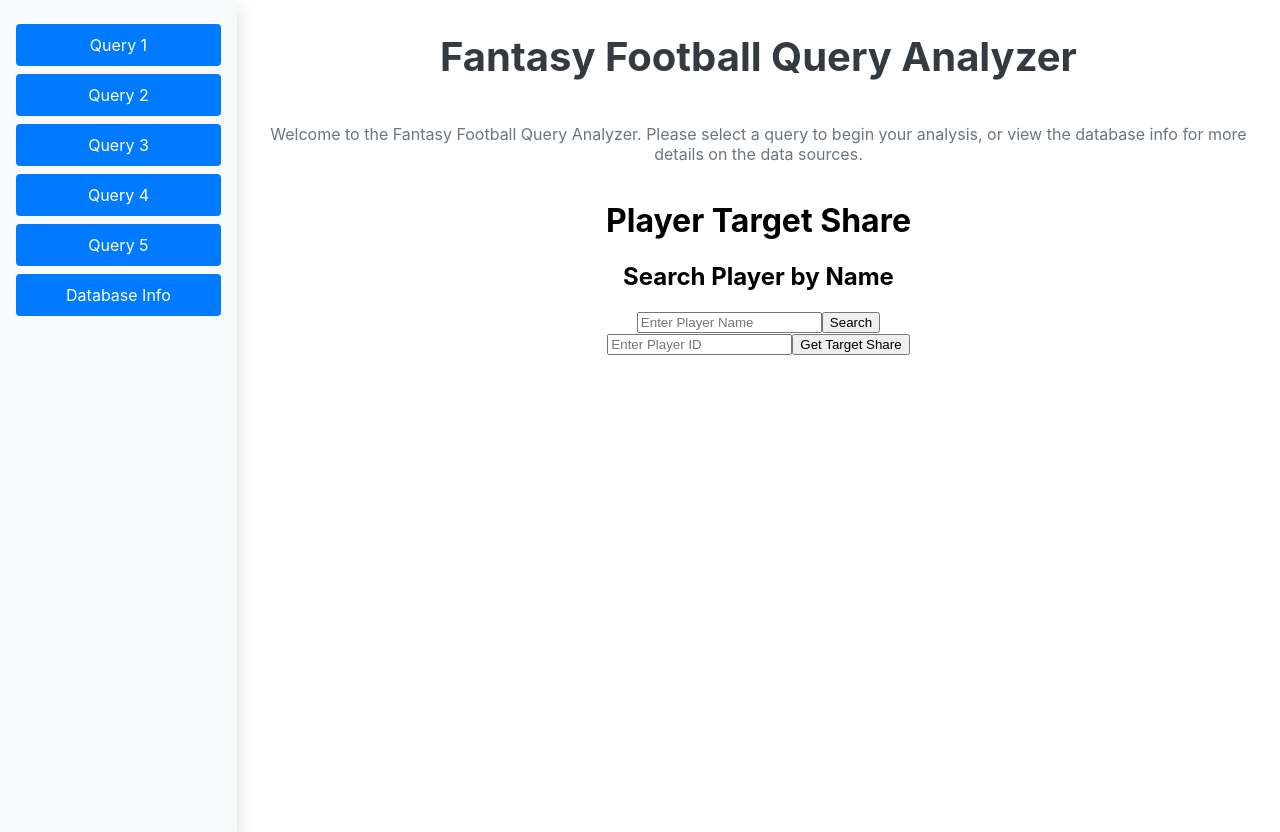
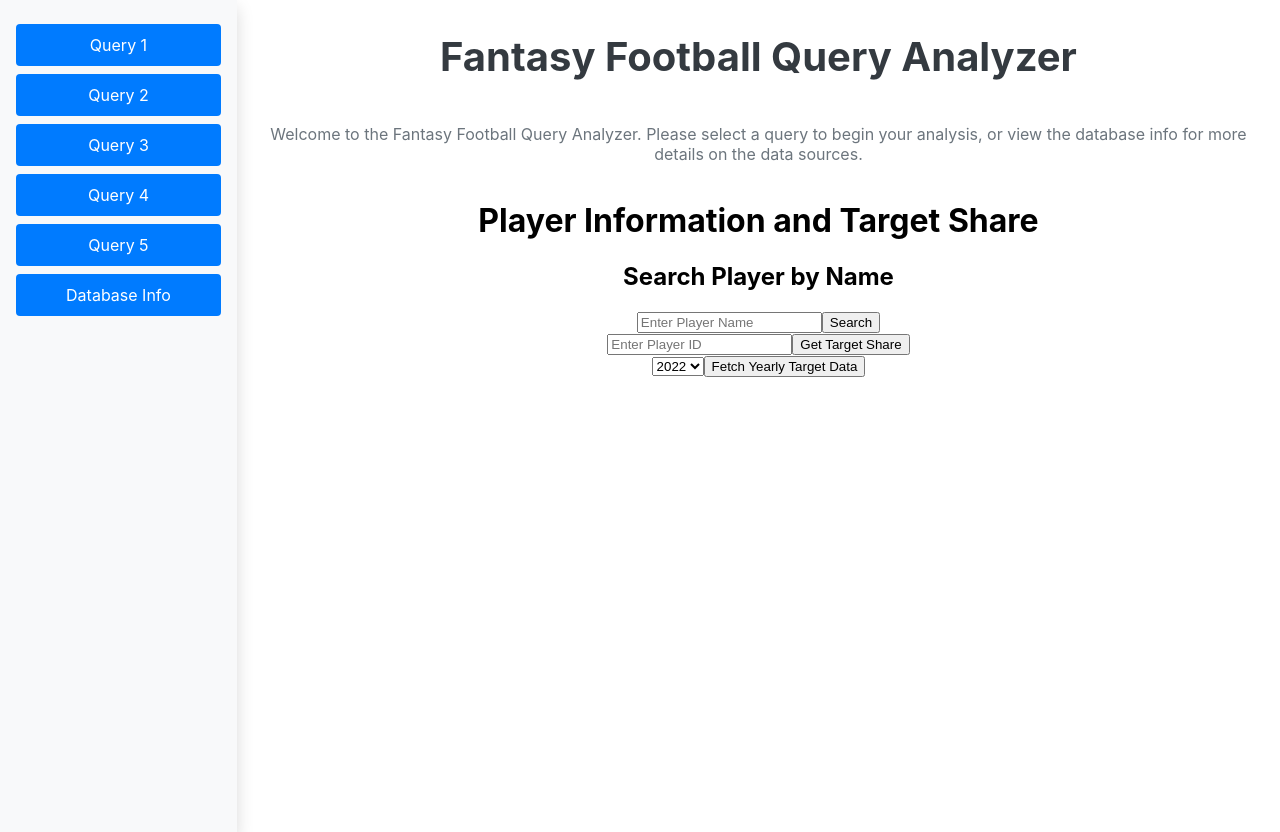
Before and after one commit to DanNano/FFQueryAnalyzer, a React (Create React App) app in the folder app/: page /query3 in a window 1280 px wide. Built offline with nearby package versions, Linux system fonts and the light colour scheme.

Commit message:
Update Query3.js

```diff
--- a/app/src/components/Query3.js
+++ b/app/src/components/Query3.js
@@ -1,18 +1,26 @@
 import React, { useState } from 'react';
-import { Line } from 'react-chartjs-2';
-import { Chart as ChartJS, CategoryScale, LinearScale, PointElement, LineElement, Title, Tooltip, Legend } from 'chart.js';
+import { Bar } from 'react-chartjs-2';
+import { Chart as ChartJS, CategoryScale, LinearScale, BarElement, Title, Tooltip, Legend } from 'chart.js';
 
-// Register the components required for Line chart
-ChartJS.register(CategoryScale, LinearScale, PointElement, LineElement, Title, Tooltip, Legend);
+// Register the components required for Bar chart
+ChartJS.register(CategoryScale, LinearScale, BarElement, Title, Tooltip, Legend);
 
 function Query3() {
     const [name, setName] = useState('');
     const [playerDetails, setPlayerDetails] = useState(null);
     const [error, setError] = useState('');
-
     const [playerId, setPlayerId] = useState('');
     const [targetData, setTargetData] = useState({});
     const [playerInfo, setPlayerInfo] = useState(null);
+    const [targetTop, setTargetTop] = useState({});
+    const [year, setYear] = useState(2022);
+
+    function getRandomColor() {
+        const r = Math.floor(Math.random() * 256);
+        const g = Math.floor(Math.random() * 256);
+        const b = Math.floor(Math.random() * 256);
+        return `rgba(${r}, ${g}, ${b}, 0.5)`;
+    }
 
     const fetchPlayerDetails = () => {
         fetch(`/api/player-by-name?name=${encodeURIComponent(name)}`)
@@ -55,9 +63,9 @@ function Query3() {
                         datasets: [{
                             label: 'Target Share Percentage',
                             data: dataPoints,
-                            fill: false,
-                            borderColor: 'rgb(75, 192, 192)',
-                            tension: 0.1
+                            backgroundColor: 'rgba(75, 192, 192, 0.5)',
+                            borderColor: 'rgba(75, 192, 192, 1)',
+                            borderWidth: 1
                         }]
                     });
                 } else {
@@ -72,11 +80,33 @@ function Query3() {
             });
     };
 
+    const fetchTargetData = () => {
+        fetch(`/api/topTargets?year=${year}`)
+            .then(response => response.json())
+            .then(data => {
+                const chartData = {
+                    labels: data.map(d => d[0]), // Assuming the name is the first element
+                    datasets: [{
+                        label: 'Target Percentage',
+                        data: data.map(d => {
+                            // Parse and replace % as necessary
+                            const percentage = typeof d[5] === 'string' ? parseFloat(d[5].replace('%', '')) : d[5];
+                            return percentage;
+                        }),
+                        backgroundColor: data.map(() => getRandomColor()), // Generate a random color for each bar
+                        borderColor: data.map(() => 'rgba(0, 0, 0, 0.1)'), // Optional: specific border color for all
+                        borderWidth: 1
+                    }]
+                };
+                setTargetTop(chartData);
+            })
+            .catch(error => console.error('Error:', error));
+    };
+
+
     return (
         <div>
-            <h1>Player Target Share</h1>
-
-            {/* Search by Player Name */}
+            <h1>Player Information and Target Share</h1>
             <div>
                 <h2>Search Player by Name</h2>
                 <input
@@ -101,7 +131,6 @@ function Query3() {
                 </div>
             )}
 
-            {/* Input for Player ID and Fetch Button */}
             <div>
                 <input
                     type="text"
@@ -124,7 +153,28 @@ function Query3() {
             {targetData.labels && (
                 <div style={{ width: '70%', margin: 'auto' }}>
                     <h2>Target Share Percentage by Year and Team</h2>
-                    <Line data={targetData} />
+                    <Bar data={targetData} />
+                </div>
+            )}
+
+            <div>
+                <select value={year} onChange={(e) => setYear(e.target.value)}>
+                    {Array.from({ length: 11 }, (_, i) => 2012 + i).map(year => (
+                        <option key={year} value={year}>{year}</option>
+                    ))}
+                </select>
+                <button onClick={fetchTargetData}>Fetch Yearly Target Data</button>
+            </div>
+
+            {targetTop.labels && (
+                <div style={{ width: '70%', margin: 'auto' }}>
+                    <Bar data={targetTop} options={{
+                        scales: {
+                            y: {
+                                beginAtZero: true
+                            }
+                        }
+                    }} />
                 </div>
             )}
         </div>
```
